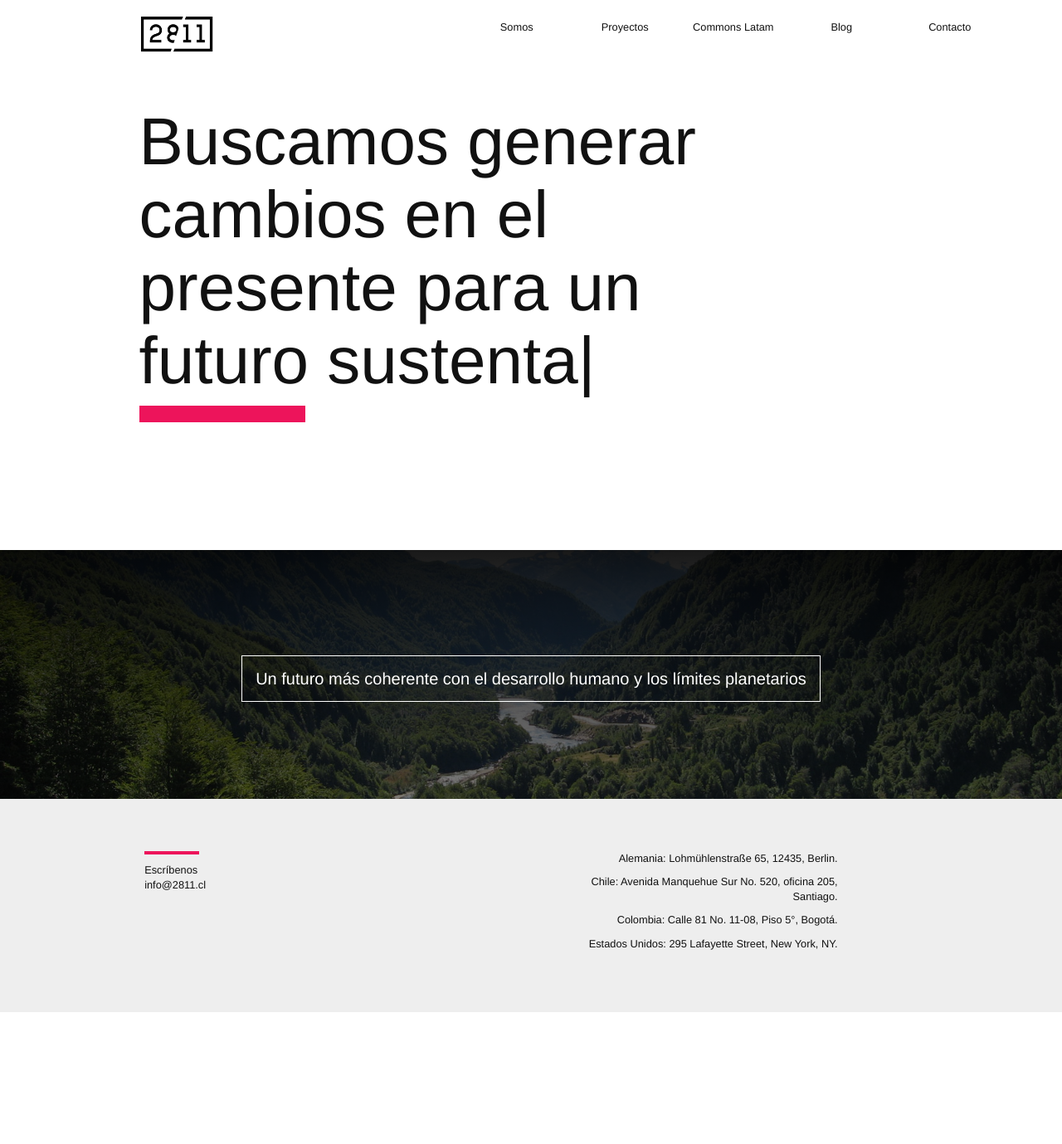
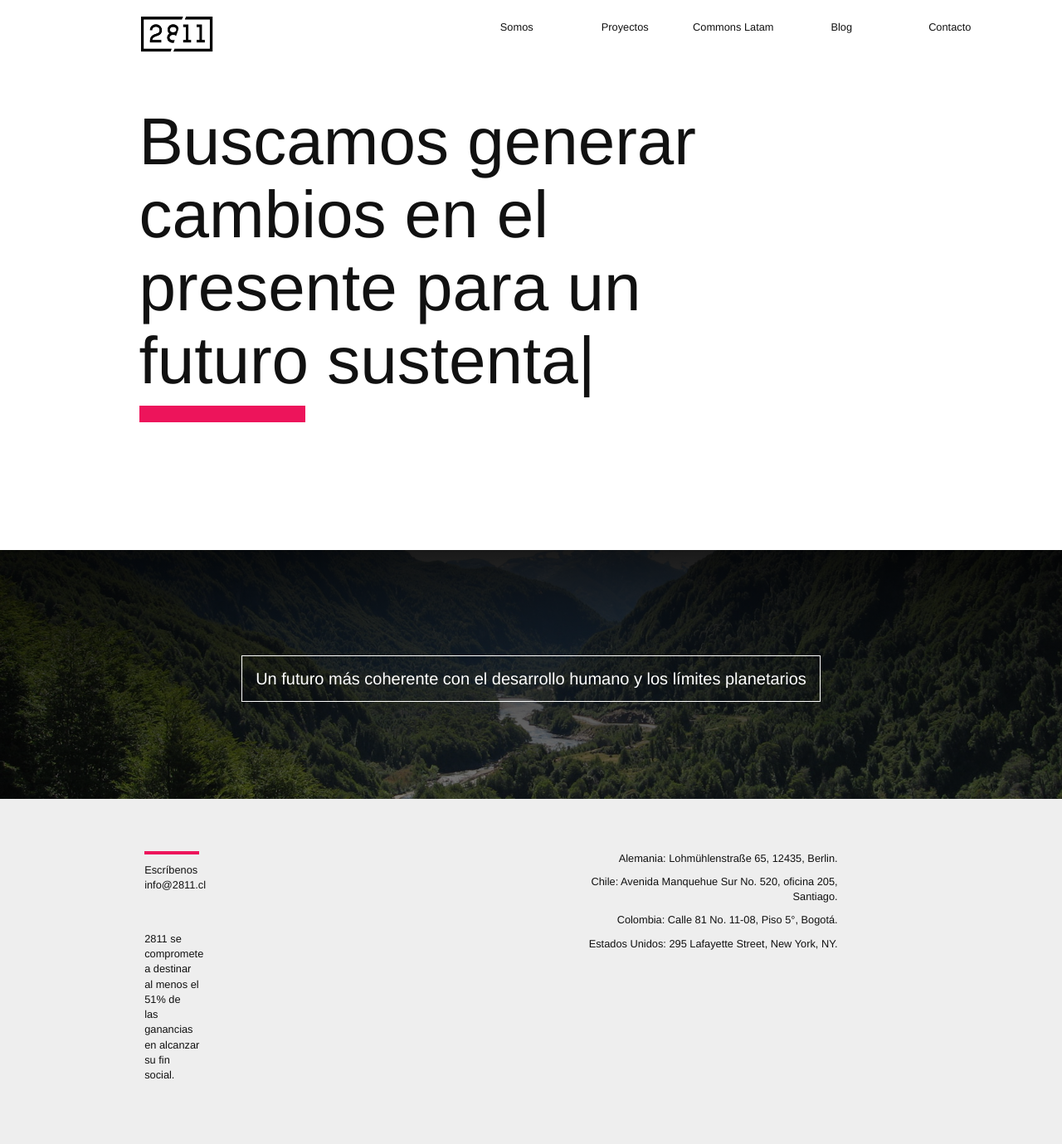
Before and after one commit to 2811Chile/2811Chile.github.io, a Jekyll site: the page built from index.md, in a window 1280 px wide. Shown: the whole page at 83% size. Built offline with Jekyll 4.4.1, drawn with Linux system fonts in a browser that asks for light colours; nearby versions of some CDN libraries; some web fonts are replaced; before the commit the page ends 1220 px from its top, so only the background shows below that.

Commit message:
Update footer.html

```diff
--- a/_includes/footer.html
+++ b/_includes/footer.html
@@ -5,6 +5,9 @@
         <div class="contact-line"></div>
         <p>Escríbenos <br />
           {{ site.email }}</p>
+         <br />
+        <br />
+          <p>2811 se compromete a destinar al menos el 51% de <br />las ganancias en alcanzar su fin social.</p>
       </div>
       <div class="col-xs-1 col-sm-4 col-xs-offset-4 col-sm-offset-4 text-right">
         <p>
```
